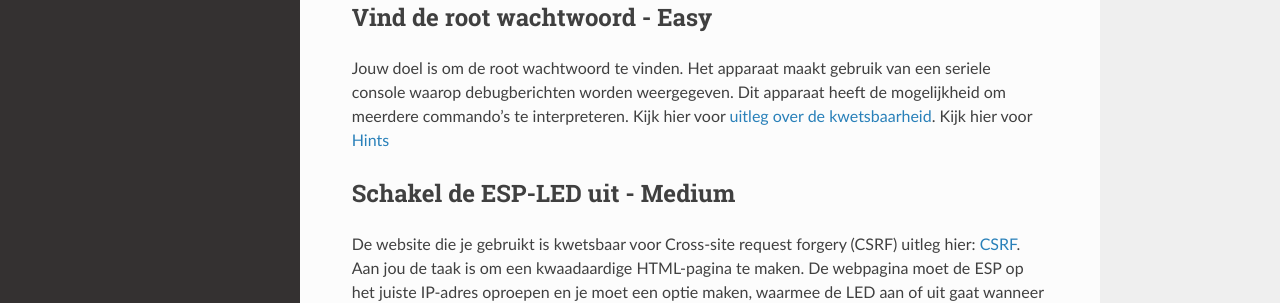
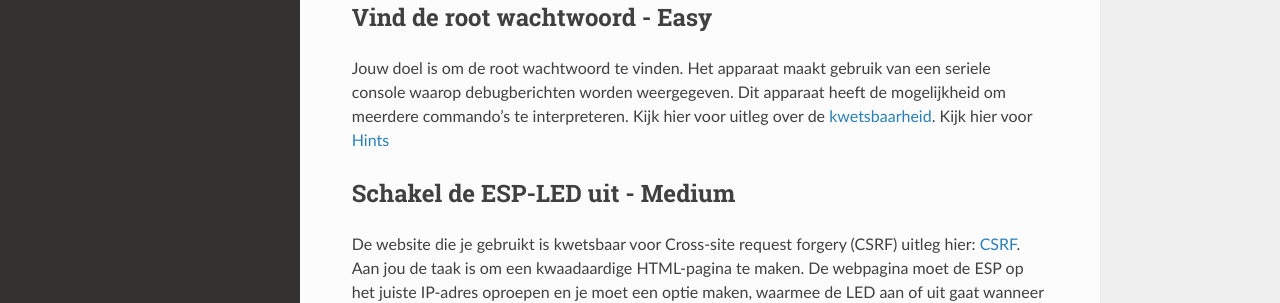
Before and after one commit to HollandCasino/Hackable-ESP-Device-v2, a Sphinx documentation site: the page built from docs/source/walkthrough.rst, in a window 1280 px wide and 973 px high. Shown: the part 455-758 px from the top of the window. Built offline with Sphinx 7.4.7 and the Read the Docs theme 2.0.0, drawn with Linux system fonts in a browser that asks for light colours; pages that are not in the unit, such as notebooks, are missing from menus.

```diff
--- a/docs/source/walkthrough.rst
+++ b/docs/source/walkthrough.rst
@@ -9,7 +9,7 @@ Dit is een walkthrough waarbij je leert hoe je een ESP-apparaat kunt hacken. De
 Vind de root wachtwoord - Easy
 -----------
 Jouw doel is om de root wachtwoord te vinden. Het apparaat maakt gebruik van een seriele console waarop debugberichten worden weergegeven.  Dit apparaat heeft de mogelijkheid om meerdere commando's te interpreteren.
-Kijk hier voor `uitleg over de kwetsbaarheid <vulnerabilities.rst#vulnerabilities>`_.
+Kijk hier voor uitleg over de `kwetsbaarheid <vulnerabilities.rst#vulnerabilities>`_.
 Kijk hier voor `Hints <hints.rst>`_
 
 Schakel de ESP-LED uit - Medium
```
